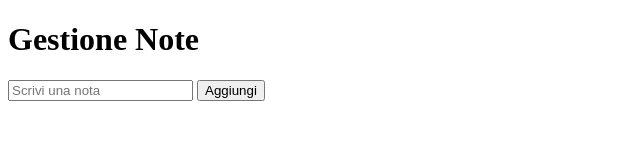
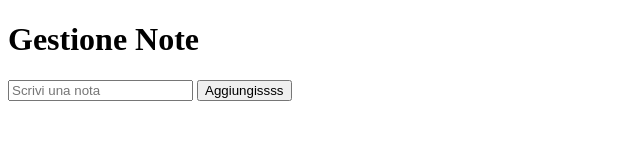
Before and after one commit to Federicowitz/progetto, a plain HTML site: page client/index.html in a window 1280 px wide. Shown: the full height of the page, 0-640 px from the left. Drawn offline with Linux system fonts and the light colour scheme; no server answers.

Commit message:
changed add note

```diff
--- a/client/index.html
+++ b/client/index.html
@@ -13,7 +13,7 @@
     <input type="text" id="noteInput" placeholder="Scrivi una nota">
 
     <button onclick="addNote()">
-        Aggiungi
+        Aggiungissss
     </button>
 
     <ul id="notesList"></ul>
```
